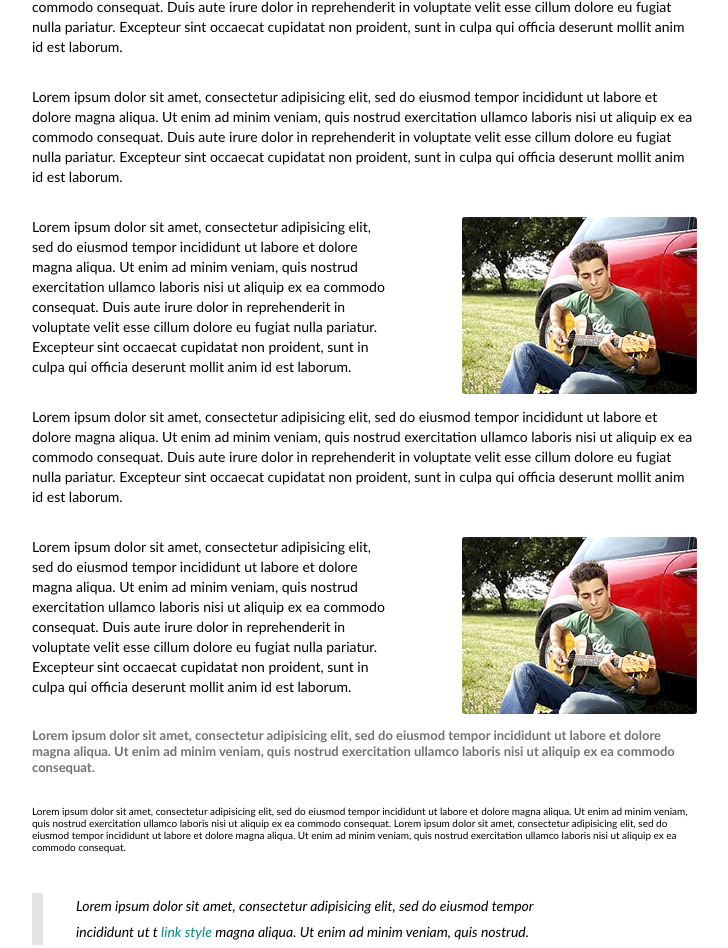
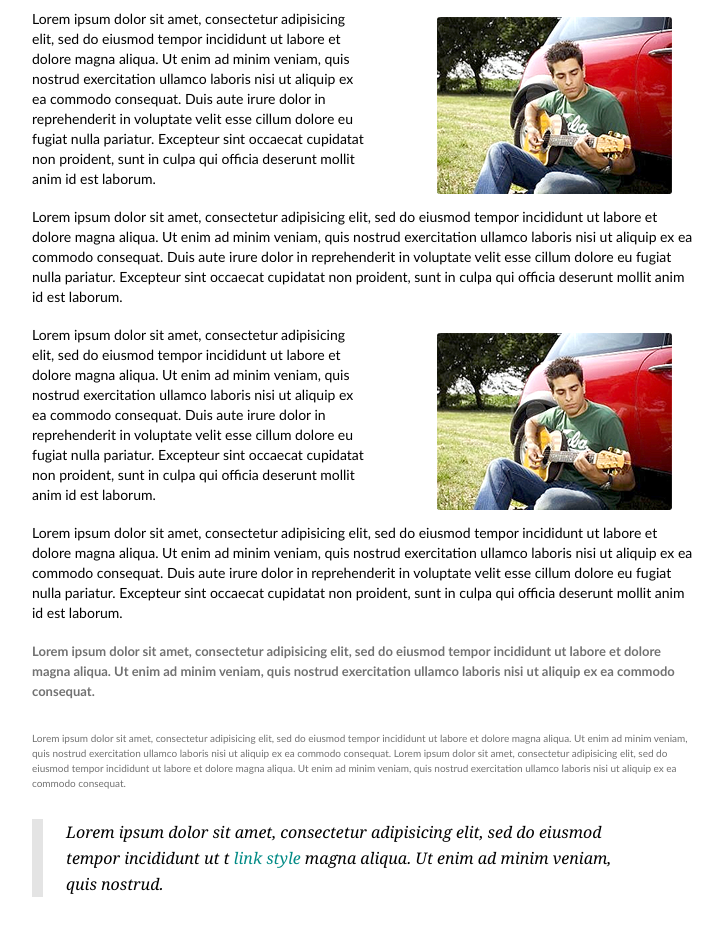
Before and after one commit to gblageov/PSDsLevel1, a plain HTML site: page Secund PSD slicing/secund-psd.html in a window 1280 px wide. Shown: the part 786-1734 px from the top of the page, without its empty margins (118-846 px from the left). Drawn offline with Linux system fonts and the light colour scheme.

Commit message:
last changes html css

```diff
--- a/Secund PSD slicing/css/secund-psd-style.css
+++ b/Secund PSD slicing/css/secund-psd-style.css
@@ -4,15 +4,15 @@ body {box-sizing: border-box; font-family: Trebuchet MS, sans-serif; }
 
 .shell  {max-width: 980px; margin: 0 auto; }
 
-header { margin-bottom: 25px; }
+header { margin-bottom: 20px; }
 
-.title { font-size:40px; margin-bottom: 20px; }
+.title { font-size:40px; margin-bottom: 15px; font-weight: 500; }
 
-.sub-title {font-family: Georgia, Trebuchet MS, sans-serif; font-style: italic; font-size: 22px; font-weight:500; line-height: 28px; color: #a35400; margin-bottom: 30px; }
+.sub-title { font-family: Georgia, Trebuchet MS, sans-serif; font-style: italic; font-size: 22px; font-weight:500; line-height: 28px; color: #a35400; margin-bottom: 18px; }
 
-p { font-size: 14px; font-weight: 500; margin-bottom: 30px; line-height: 20px; }
+p { font-size: 14px; font-weight: 500; margin-bottom: 18px; line-height: 20px; }
 
-h3 { font-size: 16px; font-weight:500; margin-bottom: 20px; }
+h3 { font-size: 16px; font-weight:500; margin-bottom: 10px; }
 
 a {text-decoration: none; color: #008a85;  }
 
@@ -20,11 +20,11 @@ a {text-decoration: none; color: #008a85;  }
 
 .saidbar { display: flex; justify-content: flex-end; float: right; }
 
-.section_content img { display: flex; justify-content: flex-end; float: right; margin: 0 0 10px 70px;}
+.section_content img { display: flex; justify-content: flex-end; float: right; margin: 8px 25px 0 70px;}
 
-h5 { font-size: 13px; color: #727272; margin-bottom: 30px; }
+h5 { font-size: 13px; color: #727272; margin-bottom: 30px; line-height: 20px; }
 
-h6 { font-size: 10px; font-weight: 500; margin-bottom: 40px; }
+h6 { font-size: 10px; font-weight: 500; margin-bottom: 28px; color: #727272; line-height: 15px; }
 
-blockquote { max-width: 525px ; margin-bottom: 82px; font-style: normal; font-size: 16px; font-style: italic;  border-left: 11px solid #e4e4e4; padding-left: 8px; }
-blockquote p { padding-left: 25px; line-height: 26px; }
+blockquote { max-width: 585px ; margin-bottom: 82px;  font-size: 16px; font-style: italic;  border-left: 11px solid #e4e4e4; padding-left: 8px; }
+blockquote p { font-size: 16px; padding-left: 15px; line-height: 26px; font-family: Georgia, Trebuchet MS, sans-serif; }
--- a/Secund PSD slicing/secund-psd.html
+++ b/Secund PSD slicing/secund-psd.html
@@ -35,6 +35,7 @@
                 ex ea commodo consequat. Duis aute irure dolor in reprehenderit in voluptate velit esse cillum dolore eu
                 fugiat nulla pariatur. Excepteur sint occaecat cupidatat non proident, sunt in culpa qui officia
                 deserunt mollit anim id est laborum.</p>
+                <img src="/Secund PSD slicing/images/ghitar-man.png" alt="man with ghitar">
             <p>Lorem ipsum dolor sit amet, consectetur adipisicing
                 elit, sed do eiusmod tempor incididunt ut labore et
                 dolore magna aliqua. Ut enim ad minim veniam, quis
@@ -44,12 +45,12 @@
                 fugiat nulla pariatur. Excepteur sint occaecat
                 cupidatat non proident, sunt in culpa qui officia
                 deserunt mollit anim id est laborum.</p>
-            <img src="/Secund PSD slicing/images/ghitar-man.png" alt="man with ghitar">
             <p>Lorem ipsum dolor sit amet, consectetur adipisicing elit, sed do eiusmod tempor incididunt ut labore et
                 dolore magna aliqua. Ut enim ad minim veniam, quis nostrud exercitation ullamco laboris nisi ut aliquip
                 ex ea commodo consequat. Duis aute irure dolor in reprehenderit in voluptate velit esse cillum dolore eu
                 fugiat nulla pariatur. Excepteur sint occaecat cupidatat non proident, sunt in culpa qui officia
                 deserunt mollit anim id est laborum.</p>
+                <img src="/Secund PSD slicing/images/ghitar-man.png" alt="man with ghitar">
             <p>Lorem ipsum dolor sit amet, consectetur adipisicing
                 elit, sed do eiusmod tempor incididunt ut labore et
                 dolore magna aliqua. Ut enim ad minim veniam, quis
@@ -59,7 +60,6 @@
                 fugiat nulla pariatur. Excepteur sint occaecat
                 cupidatat non proident, sunt in culpa qui officia
                 deserunt mollit anim id est laborum.</p>
-            <img src="/Secund PSD slicing/images/ghitar-man.png" alt="man with ghitar">
             <p>Lorem ipsum dolor sit amet, consectetur adipisicing
                 elit, sed do eiusmod tempor incididunt ut labore et
                 dolore magna aliqua. Ut enim ad minim veniam, quis
```
